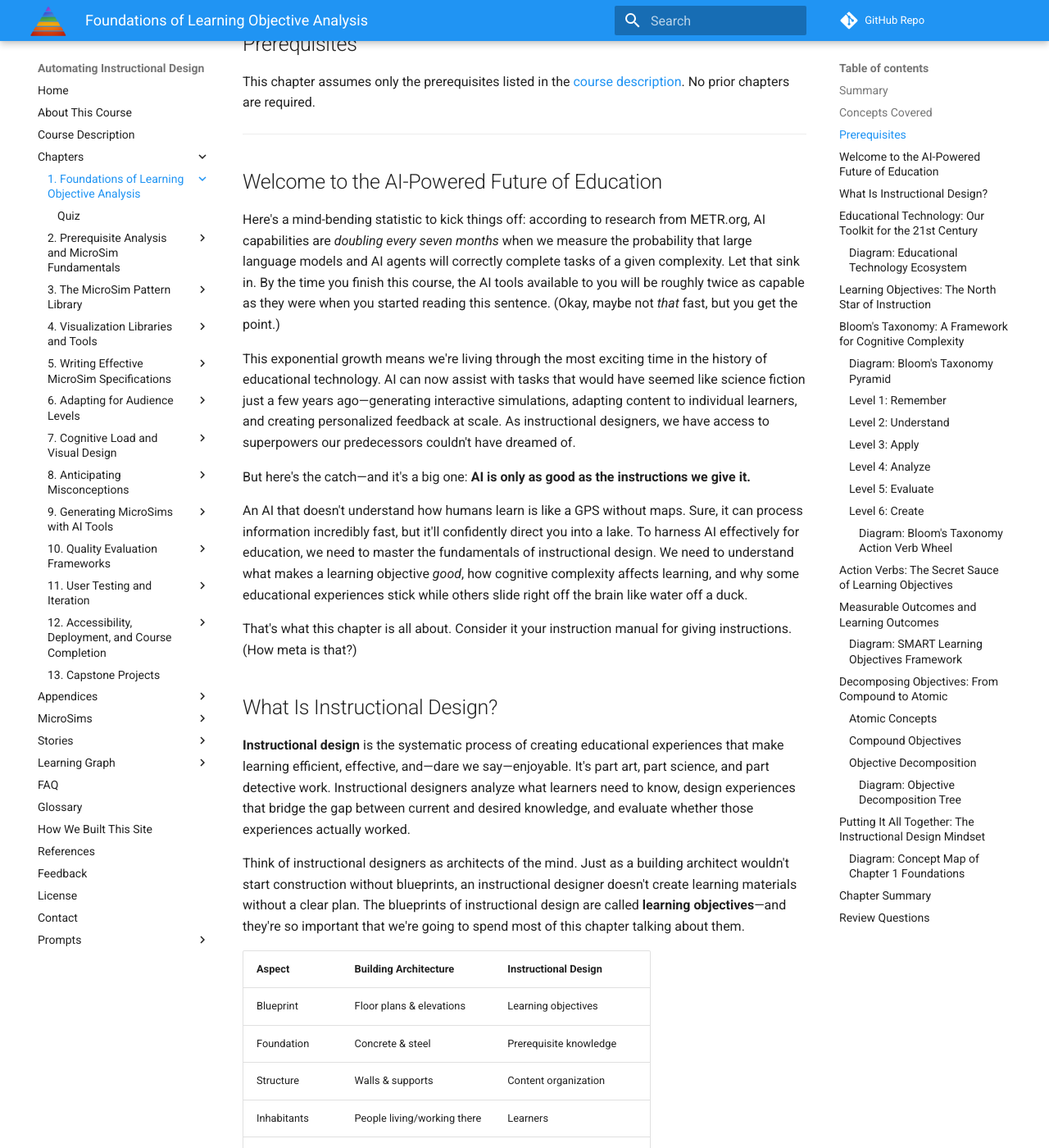
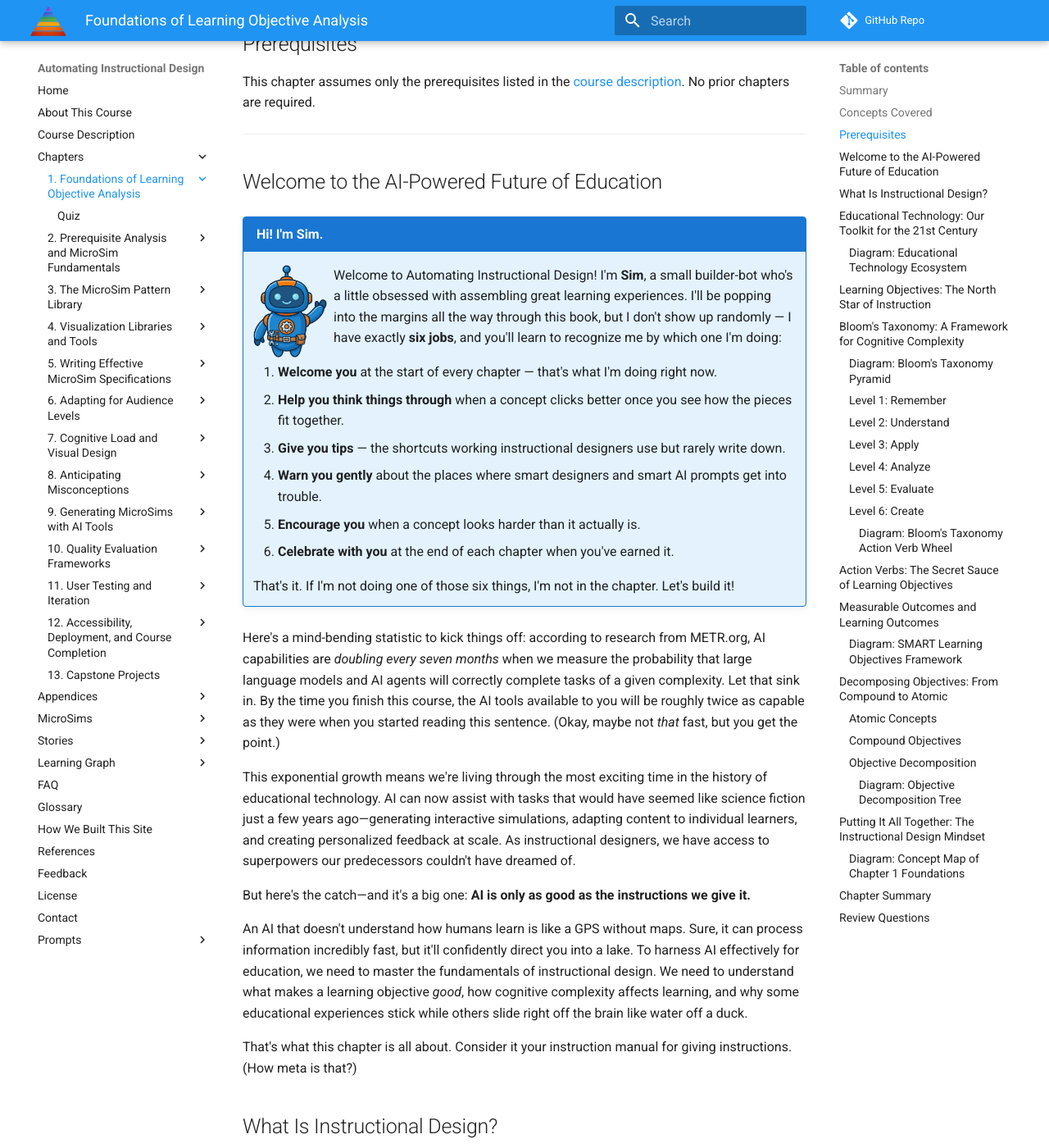
Before and after one commit to dmccreary/automating-instructional-design, an MkDocs documentation site: the page built from docs/chapters/01-foundations-learning-objective-analysis/index.md, in a window 1280 px wide and 1400 px high, scrolled down 1126 px. Shown: the whole window at 82% size. Built offline with MkDocs 1.6.1 and Material for MkDocs 9.7.7, drawn with Linux system fonts in a browser that asks for light colours; nearby versions of some CDN libraries; comment, search, counter and statistics services are not loaded; some of the changed text lies outside the part shown.

Commit message:
Add mascot style guide with various admonition styles and images

```diff
--- a/docs/chapters/01-foundations-learning-objective-analysis/index.md
+++ b/docs/chapters/01-foundations-learning-objective-analysis/index.md
@@ -41,6 +41,19 @@
 ---
 
 ## Welcome to the AI-Powered Future of Education
+
+!!! mascot-welcome "Hi! I'm Sim."
+    ![Sim waving welcome](../../img/mascot/welcome.png){ class="mascot-admonition-img" }
+    Welcome to Automating Instructional Design! I'm **Sim**, a small builder-bot who's a little obsessed with assembling great learning experiences. I'll be popping into the margins all the way through this book, but I don't show up randomly — I have exactly **six jobs**, and you'll learn to recognize me by which one I'm doing:
+
+    1. **Welcome you** at the start of every chapter — that's what I'm doing right now.
+    2. **Help you think things through** when a concept clicks better once you see how the pieces fit together.
+    3. **Give you tips** — the shortcuts working instructional designers use but rarely write down.
+    4. **Warn you gently** about the places where smart designers and smart AI prompts get into trouble.
+    5. **Encourage you** when a concept looks harder than it actually is.
+    6. **Celebrate with you** at the end of each chapter when you've earned it.
+
+    That's it. If I'm not doing one of those six things, I'm not in the chapter. Let's build it!
 
 Here's a mind-bending statistic to kick things off: according to research from METR.org, AI capabilities are *doubling every seven months* when we measure the probability that large language models and AI agents will correctly complete tasks of a given complexity. Let that sink in. By the time you finish this course, the AI tools available to you will be roughly twice as capable as they were when you started reading this sentence. (Okay, maybe not *that* fast, but you get the point.)
 
@@ -151,7 +164,8 @@
 
 The left column describes feelings or mental states that can't be directly observed. How do you know if someone "appreciates" something? The right column describes specific actions that can be demonstrated and measured.
 
-!!! tip "The Magic Question"
+!!! mascot-tip "The Magic Question"
+    ![Sim giving a tip](../../img/mascot/tip.png){ class="mascot-admonition-img" }
     When writing a learning objective, ask yourself: "How would I know if a student achieved this?" If you can't describe a concrete way to assess it, the objective needs work.
 
 Well-crafted learning objectives serve multiple masters:
@@ -175,6 +189,10 @@
 6. **Create** – Putting elements together to form a novel, coherent whole
 
 Think of these levels as a cognitive staircase. Each level builds on the ones below it. You can't truly analyze something you don't understand, and you can't understand something you don't remember. This hierarchical structure has profound implications for instructional design—we need to ensure learners have climbed the lower stairs before asking them to tackle the higher ones.
+
+!!! mascot-thinking "Key Insight"
+    ![Sim thinking](../../img/mascot/thinking.png){ class="mascot-admonition-img" }
+    Notice how each level builds on the one below it — you can't analyze what you don't understand, and you can't understand what you can't remember. That hierarchy is the backbone of good instructional design.
 
 #### Diagram: Bloom's Taxonomy Pyramid
 
@@ -262,7 +280,8 @@
 
 Remember-level knowledge is necessary but not sufficient. A student who can recite the quadratic formula but can't use it to solve problems hasn't really learned algebra. That's why Remember is just the first step on the cognitive staircase.
 
-!!! note "The Role of Memory in Learning"
+!!! mascot-thinking "The Role of Memory in Learning"
+    ![Sim thinking](../../img/mascot/thinking.png){ class="mascot-admonition-img" }
     Some educators dismiss memorization as "rote learning" and argue we should focus only on higher-order thinking. But research consistently shows that having information readily accessible in memory *enables* higher-order thinking. It's hard to analyze something you can't remember.
 
 ### Level 2: Understand
@@ -447,7 +466,8 @@
 | Evaluate | judge, evaluate, critique, assess, justify, recommend, defend, prioritize, rate |
 | Create | design, create, develop, construct, produce, formulate, compose, devise, generate |
 
-!!! warning "Verbs to Avoid"
+!!! mascot-warning "Verbs to Avoid"
+    ![Sim warning](../../img/mascot/warning.png){ class="mascot-admonition-img" }
     Some verbs are too vague to be useful in learning objectives. Avoid:
 
     - **Know** – Too vague. Know *what*? Know *how*?
@@ -778,7 +798,8 @@
 
 With this foundation in place, you're ready to explore how different types of learning objectives map to different visualization approaches. In the next chapter, we'll introduce MicroSims and start matching objectives to the perfect interactive experience.
 
-!!! success "Key Takeaway"
+!!! mascot-celebration "Key Takeaway"
+    ![Sim celebrating](../../img/mascot/celebration.png){ class="mascot-admonition-img" }
     AI can be an incredibly powerful tool for instructional design—but only if we give it clear, well-crafted instructions. Understanding learning objectives and cognitive complexity isn't just academic theory; it's practical knowledge that makes AI-assisted education possible.
 
 Now go forth and write some beautiful learning objectives. Your future AI assistants will thank you.
--- /dev/null
+++ b/docs/css/mascot.css
@@ -0,0 +1,142 @@
+/* ============================================
+   Learning Mascot: Sim the Builder-Bot
+   Pedagogical agent for Automating Instructional Design
+   ============================================ */
+
+:root {
+  --mascot-primary:   #1976D2; /* blue - matches book theme primary */
+  --mascot-secondary: #F57C00; /* orange - matches book theme accent */
+  --mascot-bg:        #e3f2fd; /* light blue */
+  --mascot-border:    #1976D2; /* medium blue */
+  --mascot-size: 90px;
+}
+
+/* ---- Shared base for all mascot admonitions ---- */
+/* Override MkDocs Material's default smaller admonition font size
+   so mascot admonition text matches the body text exactly. */
+.md-typeset .admonition.mascot-welcome,
+.md-typeset .admonition.mascot-thinking,
+.md-typeset .admonition.mascot-tip,
+.md-typeset .admonition.mascot-warning,
+.md-typeset .admonition.mascot-celebration,
+.md-typeset .admonition.mascot-encourage,
+.md-typeset .admonition.mascot-neutral,
+.md-typeset details.mascot-welcome,
+.md-typeset details.mascot-thinking,
+.md-typeset details.mascot-tip,
+.md-typeset details.mascot-warning,
+.md-typeset details.mascot-celebration,
+.md-typeset details.mascot-encourage,
+.md-typeset details.mascot-neutral {
+  font-size: inherit;
+}
+
+/* ---- Welcome (chapter openings) — primary color ---- */
+.md-typeset .admonition.mascot-welcome,
+.md-typeset details.mascot-welcome {
+  border-color: var(--mascot-primary);
+  background-color: var(--mascot-bg);
+}
+.md-typeset .mascot-welcome > .admonition-title,
+.md-typeset .mascot-welcome > summary {
+  background-color: var(--mascot-primary);
+  color: white;
+}
+
+/* ---- Thinking (key concepts) — secondary color ---- */
+.md-typeset .admonition.mascot-thinking,
+.md-typeset details.mascot-thinking {
+  border-color: var(--mascot-secondary);
+  background-color: #fff3e0;
+}
+.md-typeset .mascot-thinking > .admonition-title,
+.md-typeset .mascot-thinking > summary {
+  background-color: var(--mascot-secondary);
+  color: white;
+}
+
+/* ---- Tip (hints) — teal ---- */
+.md-typeset .admonition.mascot-tip,
+.md-typeset details.mascot-tip {
+  border-color: #00897b;
+  background-color: #e0f2f1;
+}
+.md-typeset .mascot-tip > .admonition-title,
+.md-typeset .mascot-tip > summary {
+  background-color: #00897b;
+  color: white;
+}
+
+/* ---- Warning (common mistakes) — red ---- */
+.md-typeset .admonition.mascot-warning,
+.md-typeset details.mascot-warning {
+  border-color: #c62828;
+  background-color: #ffebee;
+}
+.md-typeset .mascot-warning > .admonition-title,
+.md-typeset .mascot-warning > summary {
+  background-color: #c62828;
+  color: white;
+}
+
+/* ---- Celebration (achievements) — deep blue so pale confetti sparkles pop ---- */
+/* NOTE: celebration poses typically contain pale gold/white confetti that
+   vanishes against light backgrounds. Keep the body dark and flip text
+   color to light. */
+.md-typeset .admonition.mascot-celebration,
+.md-typeset details.mascot-celebration {
+  border-color: #0d47a1;
+  background-color: #0d2b4e;
+  color: #e3f2fd;
+}
+.md-typeset .mascot-celebration > .admonition-title,
+.md-typeset .mascot-celebration > summary {
+  background-color: #0d47a1;
+  color: white;
+}
+
+/* ---- Encourage (difficult content) — blue ---- */
+.md-typeset .admonition.mascot-encourage,
+.md-typeset details.mascot-encourage {
+  border-color: #0277bd;
+  background-color: #e1f5fe;
+}
+.md-typeset .mascot-encourage > .admonition-title,
+.md-typeset .mascot-encourage > summary {
+  background-color: #0277bd;
+  color: white;
+}
+
+/* ---- Neutral (general purpose) — slate gray ---- */
+.md-typeset .admonition.mascot-neutral,
+.md-typeset details.mascot-neutral {
+  border-color: #546e7a;
+  background-color: #eceff1;
+}
+.md-typeset .mascot-neutral > .admonition-title,
+.md-typeset .mascot-neutral > summary {
+  background-color: #546e7a;
+  color: white;
+}
+
+/* ---- Title: left-align text, remove default MkDocs icon completely ---- */
+.md-typeset [class*="mascot-"] > .admonition-title,
+.md-typeset [class*="mascot-"] > summary {
+  text-align: left;
+  padding-left: 0.8rem;
+}
+.md-typeset [class*="mascot-"] > .admonition-title::before,
+.md-typeset [class*="mascot-"] > summary::before {
+  display: none;
+}
+
+/* ---- Mascot image floated LEFT of admonition body text ---- */
+.mascot-admonition-img {
+  float: left;
+  width: var(--mascot-size);
+  height: var(--mascot-size);
+  /* margin: top right bottom left */
+  margin: 0 .5em 0 0;
+  object-fit: contain;
+  pointer-events: none;  /* belt-and-suspenders; real exclusion is via glightbox skip_classes */
+}
--- a/mkdocs.yml
+++ b/mkdocs.yml
@@ -6,6 +6,10 @@
 site_url: 'https://dmccreary.github.io/automating-instructional-design/'
 repo_url: 'https://github.com/dmccreary/automating-instructional-design'
 edit_uri: 'blob/master/docs'
+
+exclude_docs: |
+  img/mascot/character-sheet.md
+  img/mascot/image-prompts.md
 
 nav:
   - Home: index.md
@@ -169,6 +173,7 @@
     - FAQ Quality Report: learning-graph/faq-quality-report.md
     - Glossary Quality Report: learning-graph/glossary-quality-report.md
     - Quiz Generation Report: learning-graph/quiz-generation-report.md
+    - Mascot Style Guide: learning-graph/mascot-test.md
 
 
   - FAQ: faq.md
@@ -227,6 +232,7 @@
       generic: true
 extra_css:
    - css/extra.css
+   - css/mascot.css
 extra_javascript:
    - js/extra.js
    # needed for mathjax to work
```
Also changed, not shown: CLAUDE.md (+10 -41 lines), CONTENT-GENERATION-GUIDELINES.md (added, +186 -0 lines), docs/img/mascot/character-sheet.md (added, +63 -0 lines), docs/img/mascot/image-prompts.md (added, +173 -0 lines), docs/learning-graph/mascot-test.md (added, +31 -0 lines), docs/img/mascot/celebration.png (added), docs/img/mascot/encouraging.png (added), docs/img/mascot/neutral.png (added), docs/img/mascot/thinking.png (added), docs/img/mascot/tip.png (added), docs/img/mascot/warning.png (added), docs/img/mascot/welcome.png (added), 1 other file.
